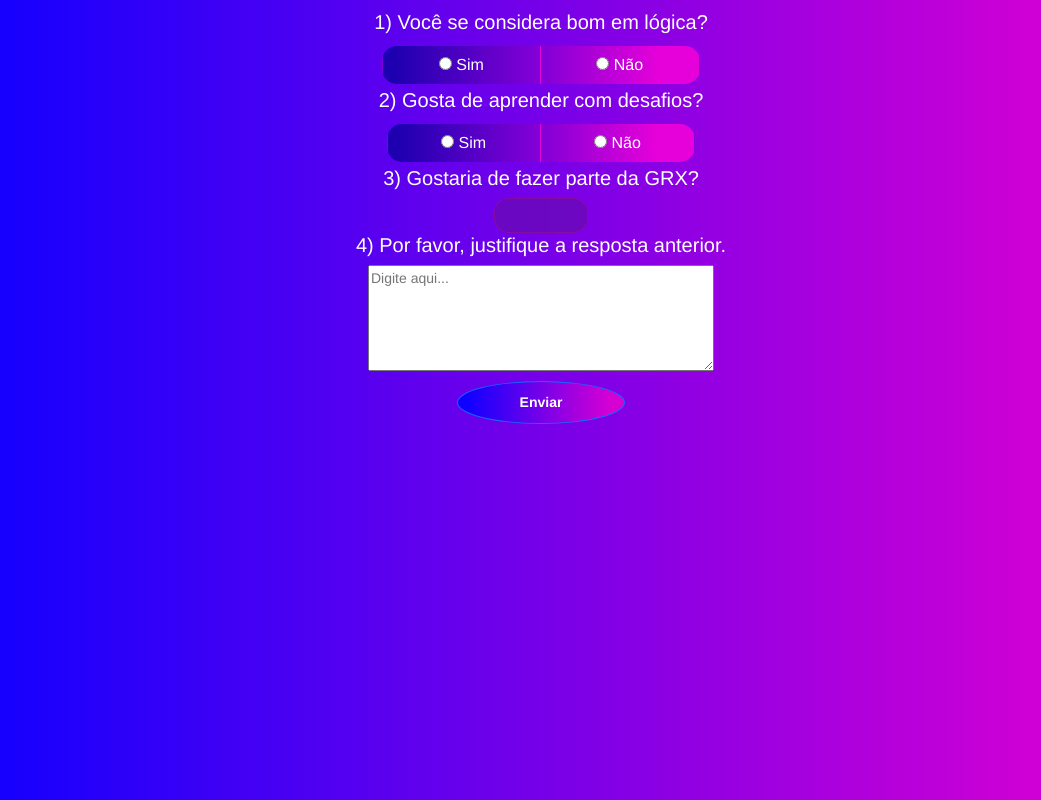
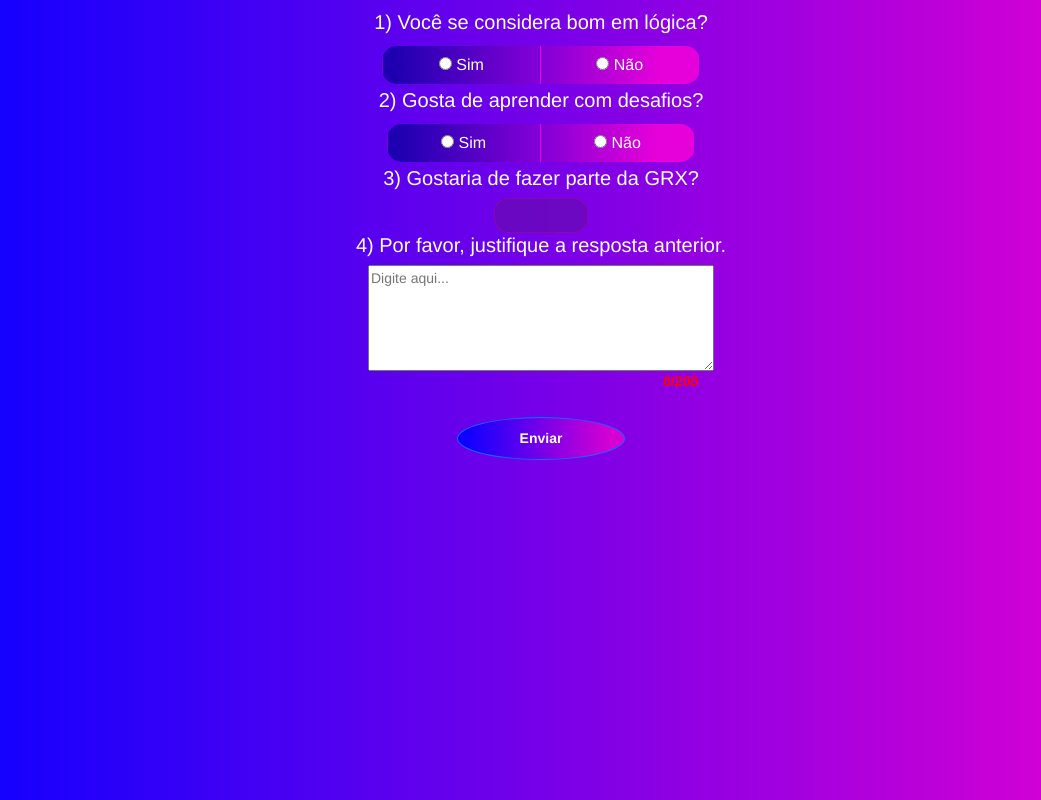
Before and after one commit to williamnstolb/desafioGRX, a React (Create React App) app in the folder app/frontend/: page /forms in a window 1280 px wide. Shown: the whole page, without its empty margins (99-1140 px from the left). Built offline with nearby package versions, Linux system fonts and the light colour scheme.

Commit message:
Contador de caracteres da text area criado

```diff
--- a/app/frontend/src/components/Result.jsx
+++ b/app/frontend/src/components/Result.jsx
@@ -16,7 +16,7 @@ export default class Result extends Component {
     }
   }
 
-   updateState = async () => {
+  updateState = async () => {
     const { total, positiva, negativa, naoAvaliada } = await getData('/forms');
     this.setState({
       Total: total,
--- a/app/frontend/src/pages/Forms.jsx
+++ b/app/frontend/src/pages/Forms.jsx
@@ -15,11 +15,12 @@ export default class Forms extends Component {
       Pergunta1: '',
       Pergunta2: '',
       Pergunta3: '',
-      // Pergunta4: '',
+      Pergunta4: '',
       // QuantidadePositiva: 0,
       // QuantidadeNegativa: 0,
       // QuantidadeNaoAvaliada: 0,
       sent: false,
+      count: 0,
     }
   }
 
@@ -29,8 +30,23 @@ export default class Forms extends Component {
     })
   }
 
+  countChar = (text) => {
+    const element = document.getElementById('count-char');
+    if (text.length < 15 || text.length > 200) {
+      element.style.color = 'red';
+    } else {
+      element.style.color = 'white';
+    }
+
+    this.setState({
+      count: text.length,
+    });
+  }
+
+
   onChange = async (event) => {
     const { name, value } = event.target;
+    if (name === 'Pergunta4') this.countChar(value)
     this.setState({
       [name]: value,
     });
@@ -65,7 +81,8 @@ export default class Forms extends Component {
     event.preventDefault();
     await this.quantity();
     const forms = this.state;
-    delete forms.sent
+    delete forms.sent;
+    delete forms.count;
     await sendForms('/forms', forms);
     this.setState({
       sent: true,
@@ -73,7 +90,7 @@ export default class Forms extends Component {
   }
 
   render() {
-    const { sent } = this.state;
+    const { sent, count } = this.state;
     return (
       <div class="container-sm d-flex-column justify-content-center">
         <form onSubmit={ this.onSubmit}>
@@ -99,6 +116,7 @@ export default class Forms extends Component {
             <label htmlFor='pergunta4'>
               <h5 class="card-title">4) Por favor, justifique a resposta anterior.</h5>
               <BoxText name="Pergunta4" onChange={ this.onChange }/>
+              <p id="count-char">{ count }/200</p>
             </label>
           </div>
           <div class="d-flex justify-content-center" >
--- a/app/frontend/src/styles/pages/forms.css
+++ b/app/frontend/src/styles/pages/forms.css
@@ -13,3 +13,12 @@
   margin-bottom: 10px;
   width: 15%;
 }
+
+#count-char {
+  color: #fff;
+  font-size: 14px;
+  font-weight: bold;
+  margin-left: 83%;
+  width: 20%;
+  color: rgb(255, 0, 0);
+}
```
